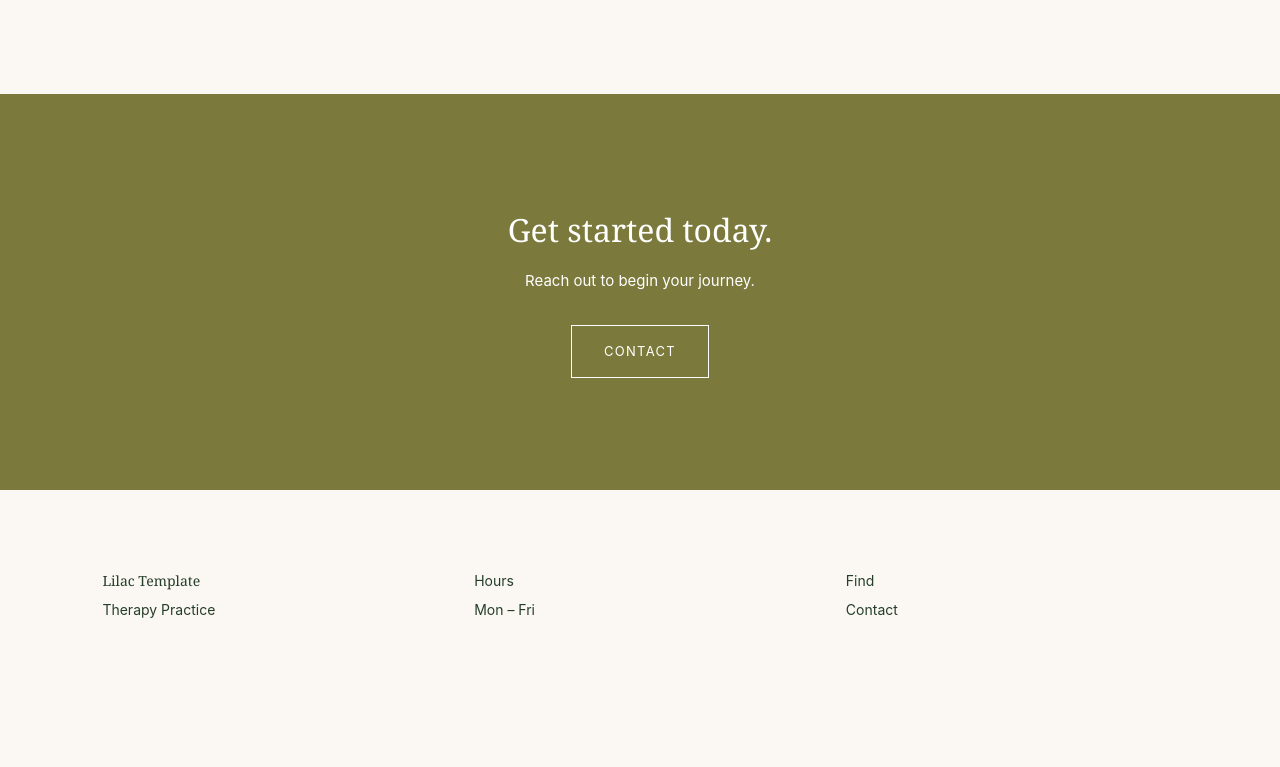
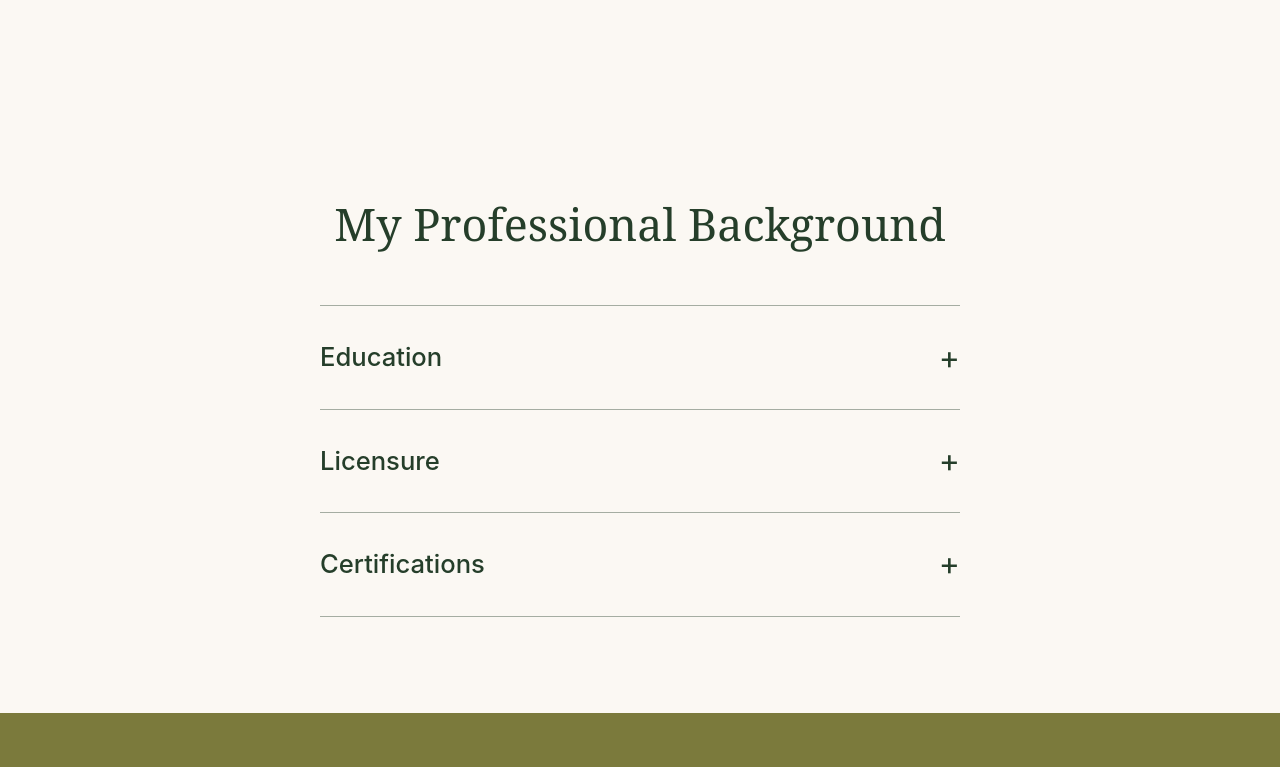
Before and after one commit to jacksyswain/lilca_homepage, a Next.js app: page / in a window 1280 px wide. Shown: the part 4673-5440 px from the top of the page. Before the commit the page ends 5373 px from the top, so only its background shows below. Built offline with nearby package versions, Linux system fonts and the light colour scheme.

Commit message:
new update

```diff
--- a/app/components/CTA.jsx
+++ b/app/components/CTA.jsx
@@ -1,3 +1,5 @@
+"use client";
+
 import RevealItem from "./RevealItem";
 
 export default function CTA() {
@@ -7,37 +9,60 @@ export default function CTA() {
     <section className="bg-olive text-white">
       <div
         className="
-          max-w-[1600px] mx-auto
-          px-6 sm:px-8 lg:px-[8%]
-          py-24 lg:py-28
+          min-h-[80vh]
+          w-full
+          flex flex-col
+          items-center justify-center
+          px-[6vw]
           text-center
         "
       >
+        {/* HEADING */}
         <RevealItem delay={baseDelay}>
-          <h2 className="font-serif text-[28px] lg:text-[32px] mb-4">
+          <h2
+            className="
+              font-serif
+              text-[clamp(2.6rem,4vw,3.6rem)]
+              mb-[4vh]
+            "
+          >
             Get started today.
           </h2>
         </RevealItem>
 
+        {/* DESCRIPTION */}
         <RevealItem delay={baseDelay + 0.01}>
-          <p className="text-[14px] lg:text-[15px] mb-8">
-            Reach out to begin your journey.
+          <p
+            className="
+              max-w-[48rem]
+              text-[clamp(1.05rem,1.4vw,1.3rem)]
+              leading-relaxed
+              mb-[6vh]
+              text-white/90
+            "
+          >
+            Ready to take the first step towards a happier, healthier you?
+            Contact me to book your first session. I look forward to starting
+            this therapeutic journey with you.
           </p>
         </RevealItem>
 
+        {/* BUTTON */}
         <RevealItem delay={baseDelay + 0.02}>
           <button
             className="
-              inline-flex items-center
+              inline-flex items-center gap-[1vw]
               border border-white
-              px-8 py-4
-              text-[13px]
-              uppercase tracking-widest
+              px-[clamp(2.4rem,3vw,3.4rem)]
+              py-[clamp(0.9rem,1.6vh,1.2rem)]
+              text-[clamp(0.85rem,1vw,1rem)]
+              tracking-widest uppercase
               hover:bg-white hover:text-olive
               transition
             "
           >
-            Contact
+            GET IN TOUCH
+            <span aria-hidden>→</span>
           </button>
         </RevealItem>
       </div>
--- /dev/null
+++ b/app/components/ProfessionalBackground.jsx
@@ -0,0 +1,86 @@
+"use client";
+
+import { useState } from "react";
+import RevealItem from "./RevealItem";
+
+const items = [
+  {
+    title: "Education",
+    content:
+      "Details about education will go here. You can include degrees, universities, or special training.",
+  },
+  {
+    title: "Licensure",
+    content:
+      "Licensure details such as license number, state, and validity period.",
+  },
+  {
+    title: "Certifications",
+    content:
+      "Any certifications, workshops, or continuing education credentials.",
+  },
+];
+
+export default function ProfessionalBackground() {
+  const [open, setOpen] = useState(null);
+  const baseDelay = 0.01;
+
+  return (
+    <section className="bg-cream">
+      <div className="px-[6vw] py-[12vh]">
+
+        {/* HEADING */}
+        <RevealItem delay={baseDelay}>
+          <h2 className="font-serif text-center text-textDark text-[clamp(2.4rem,3.5vw,3.2rem)] mb-[6vh]">
+            My Professional Background
+          </h2>
+        </RevealItem>
+
+        {/* CENTERED 50% COLUMN */}
+        <div
+          className="
+            mx-auto
+            w-full
+            max-w-[50vw]
+            lg:max-w-[50vw]
+            md:max-w-[70vw]
+          "
+        >
+          <div className="border-t border-textDark/40">
+            {items.map((item, i) => (
+              <RevealItem key={i} delay={baseDelay + 0.02 * i}>
+                <div className="border-b border-textDark/40">
+                  <button
+                    onClick={() => setOpen(open === i ? null : i)}
+                    className="
+                      w-full
+                      py-[4vh]
+                      flex items-center justify-between
+                      text-left
+                    "
+                  >
+                    <span className="text-[clamp(1.4rem,2vw,1.8rem)] font-medium text-textDark">
+                      {item.title}
+                    </span>
+
+                    <span className="text-[2rem] leading-none text-textDark">
+                      {open === i ? "−" : "+"}
+                    </span>
+                  </button>
+
+                  {open === i && (
+                    <div className="pb-[4vh] pr-[6vw]">
+                      <p className="text-[clamp(1rem,1.2vw,1.15rem)] leading-relaxed text-textDark/80">
+                        {item.content}
+                      </p>
+                    </div>
+                  )}
+                </div>
+              </RevealItem>
+            ))}
+          </div>
+        </div>
+      </div>
+    </section>
+  );
+}
--- a/app/page.js
+++ b/app/page.js
@@ -8,6 +8,7 @@ import FAQ from "./components/FAQ";
 import CTA from "./components/CTA";
 import Footer from "./components/Footer";
 import Reveal from "./components/Reveal";
+import ProfessionalBackground from "./components/ProfessionalBackground";
 
 export default function Home() {
   return (
@@ -37,6 +38,9 @@ export default function Home() {
       <Reveal delay={0.12}>
         <FAQ />
       </Reveal>
+      <Reveal delay={0.14}>
+        <ProfessionalBackground />
+      </Reveal>
 
       <Reveal delay={0.14}>
         <CTA />
```
Also changed, not shown: app/components/Background.jsx (deleted).
